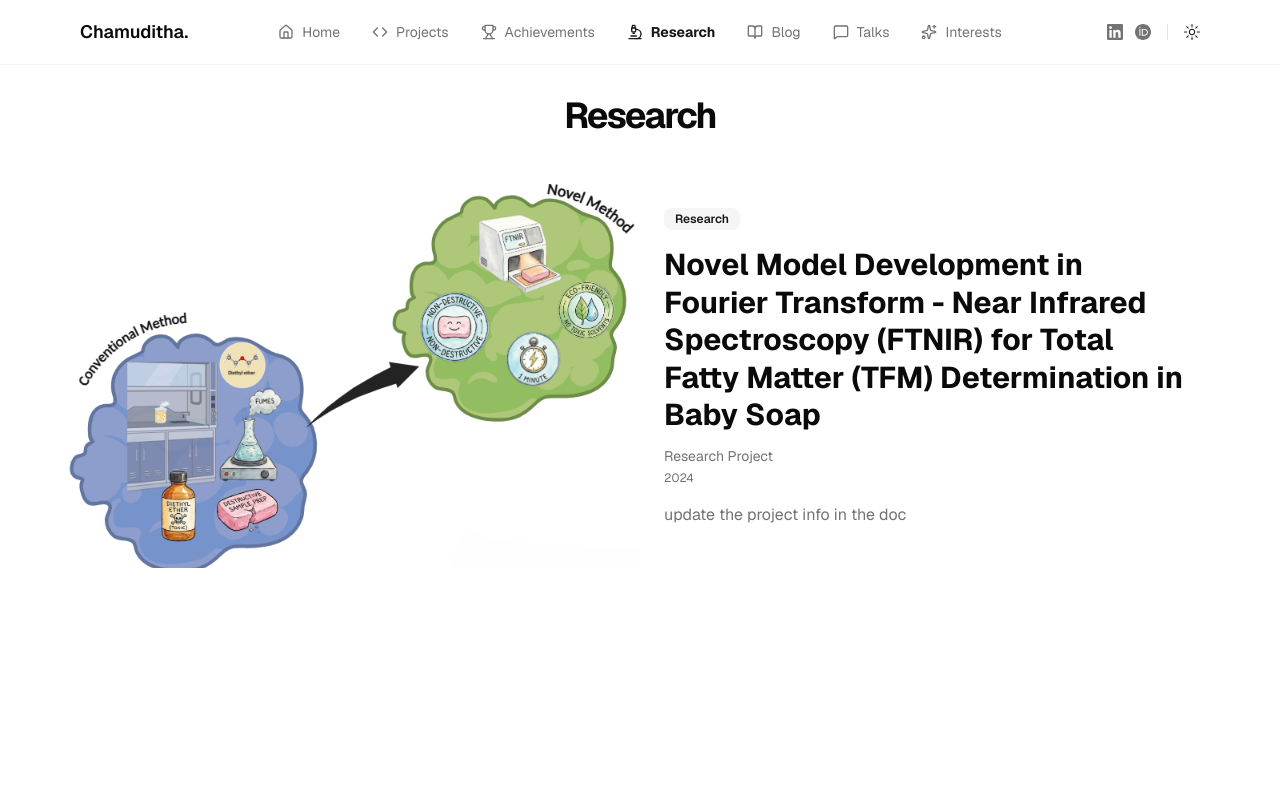
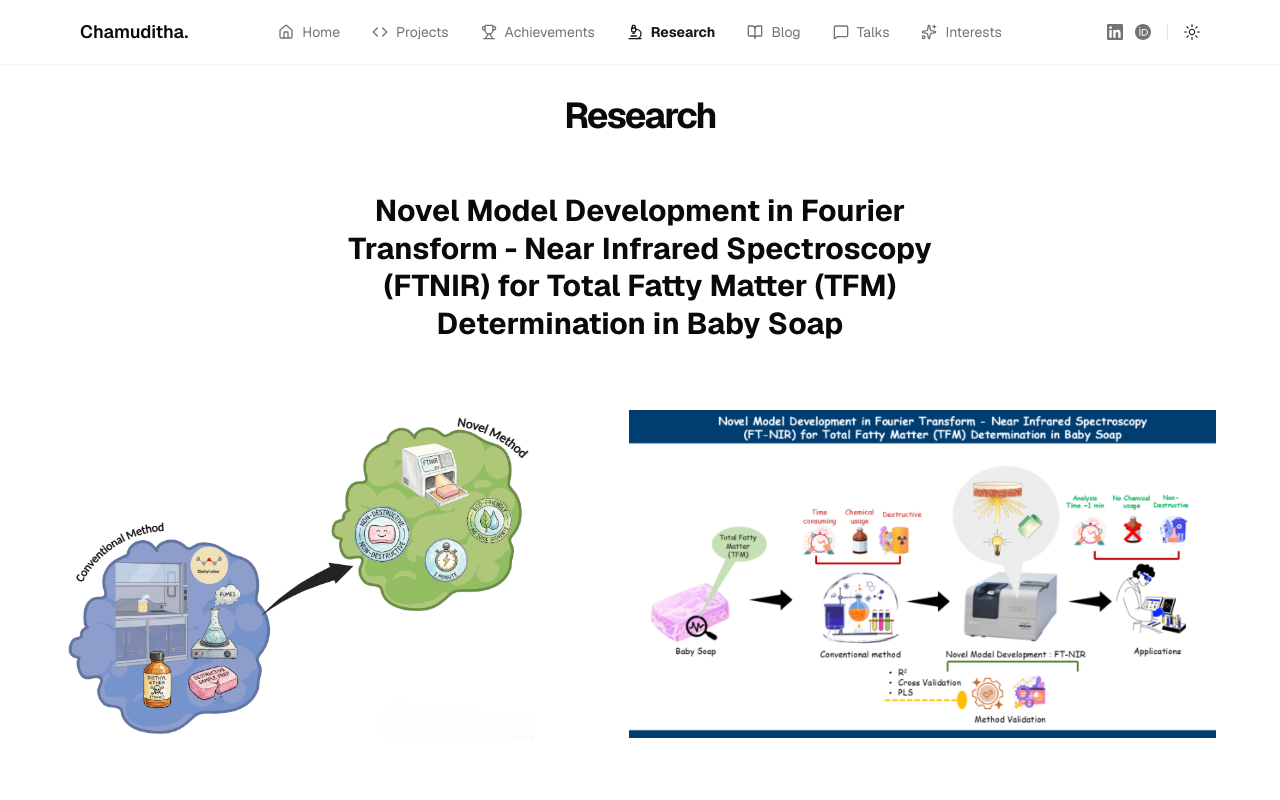
Before and after one commit to Nidula03/portfolio-chamuditha, a Next.js app: page /research in a window 1280 px wide. Shown: the top 800 px of the page. Built offline with nearby package versions, Linux system fonts and the light colour scheme.

Commit message:
feat: Add research2 image and update AchievementCard for research layout support

```diff
--- a/src/app/achievements/page.tsx
+++ b/src/app/achievements/page.tsx
@@ -33,7 +33,7 @@ export default function AchievementsPage() {
                   <h2 className="text-xl sm:text-2xl font-bold mb-4 text-center">Scouting</h2>
                   <div className="grid grid-cols-1 gap-4 w-full mx-auto max-w-6xl">
                     <BlurFade delay={BLUR_FADE_DELAY * 4}>
-                      <div className="border border-border/50 bg-background/60 rounded-lg p-6 hover:shadow-lg hover:ring-2 hover:ring-muted/50 hover:bg-background/70 transition-all" style={{ backdropFilter: 'blur(1.17rem)' }}>
+                      <div className="border border-border bg-background rounded-lg p-6 hover:shadow-lg hover:ring-2 hover:ring-muted/50 hover:bg-background/70 transition-all">
                         <AchievementCard
                           index={0}
                           title="Baden Powell (BP) Award – Sri Lanka Scout Association"
@@ -47,7 +47,7 @@ export default function AchievementsPage() {
                       </div>
                     </BlurFade>
                     <BlurFade delay={BLUR_FADE_DELAY * 5}>
-                      <div className="border border-border/50 bg-background/60 rounded-lg p-6 hover:shadow-lg hover:ring-2 hover:ring-muted/50 hover:bg-background/70 transition-all" style={{ backdropFilter: 'blur(1.17rem)' }}>
+                      <div className="border border-border bg-background rounded-lg p-6 hover:shadow-lg hover:ring-2 hover:ring-muted/50 hover:bg-background/70 transition-all">
                         <AchievementCard
                           index={1}
                           title="President Scout Award – Sri Lanka Scout Association"
@@ -61,7 +61,7 @@ export default function AchievementsPage() {
                       </div>
                     </BlurFade>
                     <BlurFade delay={BLUR_FADE_DELAY * 6}>
-                      <div className="border border-border/50 bg-background/60 rounded-lg p-6 hover:shadow-lg hover:ring-2 hover:ring-muted/50 hover:bg-background/70 transition-all" style={{ backdropFilter: 'blur(1.17rem)' }}>
+                      <div className="border border-border bg-background rounded-lg p-6 hover:shadow-lg hover:ring-2 hover:ring-muted/50 hover:bg-background/70 transition-all">
                         <AchievementCard
                           index={2}
                           title="Represented Sri Lanka at the 23rd World Scout Jamboree"
@@ -75,7 +75,7 @@ export default function AchievementsPage() {
                       </div>
                     </BlurFade>
                     <BlurFade delay={BLUR_FADE_DELAY * 7}>
-                      <div className="border border-border/50 bg-background/60 rounded-lg p-6 hover:shadow-lg hover:ring-2 hover:ring-muted/50 hover:bg-background/70 transition-all" style={{ backdropFilter: 'blur(1.17rem)' }}>
+                      <div className="border border-border bg-background rounded-lg p-6 hover:shadow-lg hover:ring-2 hover:ring-muted/50 hover:bg-background/70 transition-all">
                         <AchievementCard
                           index={3}
                           title="Best Explorer Scout & Runner-Up Team Member"
@@ -88,7 +88,7 @@ export default function AchievementsPage() {
                       </div>
                     </BlurFade>
                     <BlurFade delay={BLUR_FADE_DELAY * 8}>
-                      <div className="border border-border/50 bg-background/60 rounded-lg p-6 hover:shadow-lg hover:ring-2 hover:ring-muted/50 hover:bg-background/70 transition-all" style={{ backdropFilter: 'blur(1.17rem)' }}>
+                      <div className="border border-border bg-background rounded-lg p-6 hover:shadow-lg hover:ring-2 hover:ring-muted/50 hover:bg-background/70 transition-all">
                         <AchievementCard
                           index={4}
                           title="Scout of the Year – Trinity College Kandy"
@@ -100,7 +100,7 @@ export default function AchievementsPage() {
                       </div>
                     </BlurFade>
                     <BlurFade delay={BLUR_FADE_DELAY * 9}>
-                      <div className="border border-border/50 bg-background/60 rounded-lg p-6 hover:shadow-lg hover:ring-2 hover:ring-muted/50 hover:bg-background/70 transition-all" style={{ backdropFilter: 'blur(1.17rem)' }}>
+                      <div className="border border-border bg-background rounded-lg p-6 hover:shadow-lg hover:ring-2 hover:ring-muted/50 hover:bg-background/70 transition-all">
                         <AchievementCard
                           index={5}
                           title="Champion Scouts Team Member"
--- a/src/app/research/page.tsx
+++ b/src/app/research/page.tsx
@@ -14,7 +14,7 @@ export default function ResearchPage() {
   return (
     <main className="min-h-dvh flex flex-col gap-8 sm:gap-14 relative">
       <section id="research">
-        <div className="mx-auto w-full max-w-2xl space-y-6 sm:space-y-8">
+        <div className="mx-auto w-full max-w-2xl space-y-2 sm:space-y-2">
           <div className="space-y-3 sm:space-y-4">
             <BlurFadeText
               delay={BLUR_FADE_DELAY}
@@ -24,17 +24,18 @@ export default function ResearchPage() {
             />
           </div>
           <BlurFade delay={BLUR_FADE_DELAY * 3}>
-            <div className="space-y-6 sm:space-y-8 w-screen relative left-1/2 right-1/2 -ml-[50vw] -mr-[50vw] mt-8 sm:mt-12">
+            <div className="space-y-6 sm:space-y-8 w-screen relative left-1/2 right-1/2 -ml-[50vw] -mr-[50vw] mt-2 sm:mt-4">
               <div className="grid grid-cols-1 gap-4 w-full mx-auto max-w-6xl">
                 <BlurFade delay={BLUR_FADE_DELAY * 5}>
                   <AchievementCard
                     index={0}
                     title="Novel Model Development in Fourier Transform - Near Infrared Spectroscopy (FTNIR) for Total Fatty Matter (TFM) Determination in Baby Soap"
-                    category="Research"
-                    date="2024"
-                    organization="Research Project"
-                    description="update the project info in the doc"
-                    image="/FTNIR.png"
+                    category=""
+                    date=""
+                    organization=""
+                    description=""
+                    images={["/FTNIR.png", "/research/research2.png"]}
+                    isResearchLayout
                   />
                 </BlurFade>
               </div>
--- a/src/components/achievement-card.tsx
+++ b/src/components/achievement-card.tsx
@@ -33,6 +33,7 @@ export interface AchievementCardProps {
   images?: string[];
   link?: string;
   index?: number;
+  isResearchLayout?: boolean;
 }
 
 export function AchievementCard({
@@ -45,6 +46,7 @@ export function AchievementCard({
   images,
   link,
   index = 0,
+  isResearchLayout = false,
 }: AchievementCardProps) {
   const galleryImages = images && images.length > 0 ? images : image ? [image] : [];
   const [currentImageIndex, setCurrentImageIndex] = useState(0);
@@ -90,7 +92,26 @@ export function AchievementCard({
     return () => clearInterval(interval);
   }, [hasMultipleImages, galleryImages.length, isModalOpen]);
 
-  const imageSection = galleryImages.length > 0 && (
+  const imageSection = galleryImages.length > 1 && isResearchLayout ? (
+    // Research layout - multiple images side by side
+    <div className="w-full flex gap-24 justify-center items-center py-0">
+      {galleryImages.map((imgUrl, idx) => (
+        <div key={idx} className="h-80 md:h-96 overflow-visible bg-transparent relative">
+          <img
+            src={imgUrl}
+            alt={`${title} image ${idx + 1}`}
+            className="h-full object-contain select-none"
+            loading="lazy"
+            decoding="async"
+            onError={(e) => {
+              (e.target as HTMLImageElement).style.display = "none";
+            }}
+          />
+        </div>
+      ))}
+    </div>
+  ) : galleryImages.length > 0 ? (
+    // Achievement layout - original with carousel
     <div className="w-full md:w-full lg:w-1/2 h-80 md:h-96 overflow-hidden bg-muted relative cursor-pointer flex-shrink-0" onClick={() => setIsModalOpen(true)}>
       <img
         src={galleryImages[currentImageIndex]}
@@ -133,10 +154,47 @@ export function AchievementCard({
         </>
       )}
     </div>
-  );
+  ) : null;
 
   return (
     <>
+      {isResearchLayout ? (
+        // Research layout
+        <div className="overflow-hidden flex flex-col min-h-64 md:min-h-80">
+          <div className="flex flex-col w-full items-center">
+            <div className="p-4 sm:p-6 flex flex-col flex-1 justify-between w-full max-w-2xl">
+              <div>
+                <div className="flex items-start justify-between mb-4">
+                  {category && <Badge variant="secondary">{category}</Badge>}
+                </div>
+
+                <h3 className="text-lg sm:text-2xl md:text-3xl font-bold mb-3 leading-tight text-center">{renderTitleWithSuperscript(title)}</h3>
+
+                <p className="text-xs sm:text-sm text-muted-foreground mb-1 text-center">{organization}</p>
+
+                <span className="text-xs text-muted-foreground mb-3 sm:mb-4 block text-center">{date}</span>
+
+                <p className="text-sm sm:text-base leading-relaxed mb-3 sm:mb-4 text-muted-foreground line-clamp-2 sm:line-clamp-none text-center">{description}</p>
+
+                {link && (
+                  <a
+                    href={link}
+                    target="_blank"
+                    rel="noopener noreferrer"
+                  >
+                    <Button variant="default" size="sm" className="w-full md:w-1/2">
+                      Read More
+                      <ExternalLink className="size-3 ml-2" />
+                    </Button>
+                  </a>
+                )}
+              </div>
+            </div>
+            {imageSection}
+          </div>
+        </div>
+      ) : (
+        // Original achievement layout
         <div className="overflow-hidden flex flex-col md:flex-row min-h-64 md:min-h-80">
           <div className={`flex flex-col md:flex-row w-full ${imageOnLeft ? "md:flex-row" : "md:flex-row-reverse"}`}>
             {imageSection}
@@ -170,6 +228,7 @@ export function AchievementCard({
             </div>
           </div>
         </div>
+      )}
 
       {isModalOpen && galleryImages.length > 0 && (
         <div
```
Also changed, not shown: public/research/research2.png (added). Lines whose indentation alone changed are shown as unchanged.
